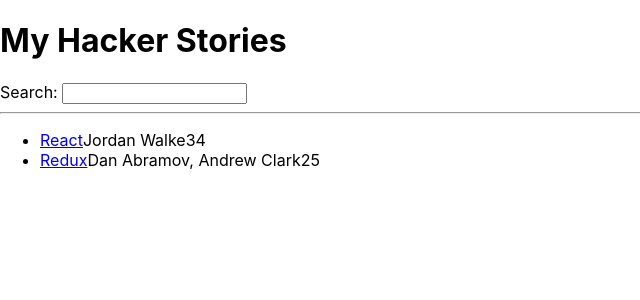
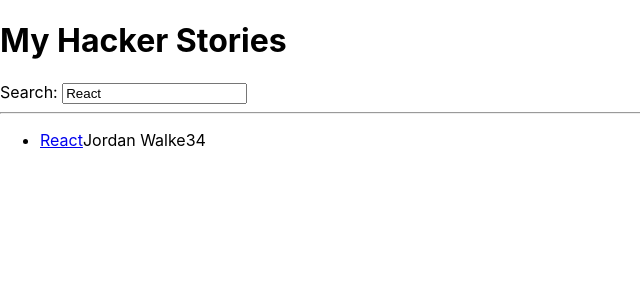
Before and after one commit to gjames5355/hacker-stories, a React (Create React App) app: page / in a window 1280 px wide. Shown: the top 300 px of the page, without its empty margins (0-640 px from the left). Built offline with nearby package versions, Linux system fonts and the light colour scheme.

Commit message:
refactored the search component to a controlled component

```diff
--- a/src/App.js
+++ b/src/App.js
@@ -1,7 +1,7 @@
 import { useState } from 'react'
 
 const App = () => {
-  const [searchTerm, setSearchTerm] = useState('')
+  const [searchTerm, setSearchTerm] = useState('React')
 
   const stories = [
     {
@@ -33,18 +33,18 @@
   return (
     <div>
       <h1>My Hacker Stories</h1>
-      <Search onSearch={handleSearch} />
+      <Search search={searchTerm} onSearch={handleSearch} />
       <hr />
       <List list={searchedStories} />
     </div>
   )
 }
 
-const Search = ({ onSearch }) => {
+const Search = ({ onSearch, search }) => {
   return (
     <div>
       <label htmlFor='search'>Search: </label>
-      <input id='search' type='text' onChange={onSearch} />
+      <input id='search' type='text' onChange={onSearch} value={search} />
     </div>
   )
 }
```
